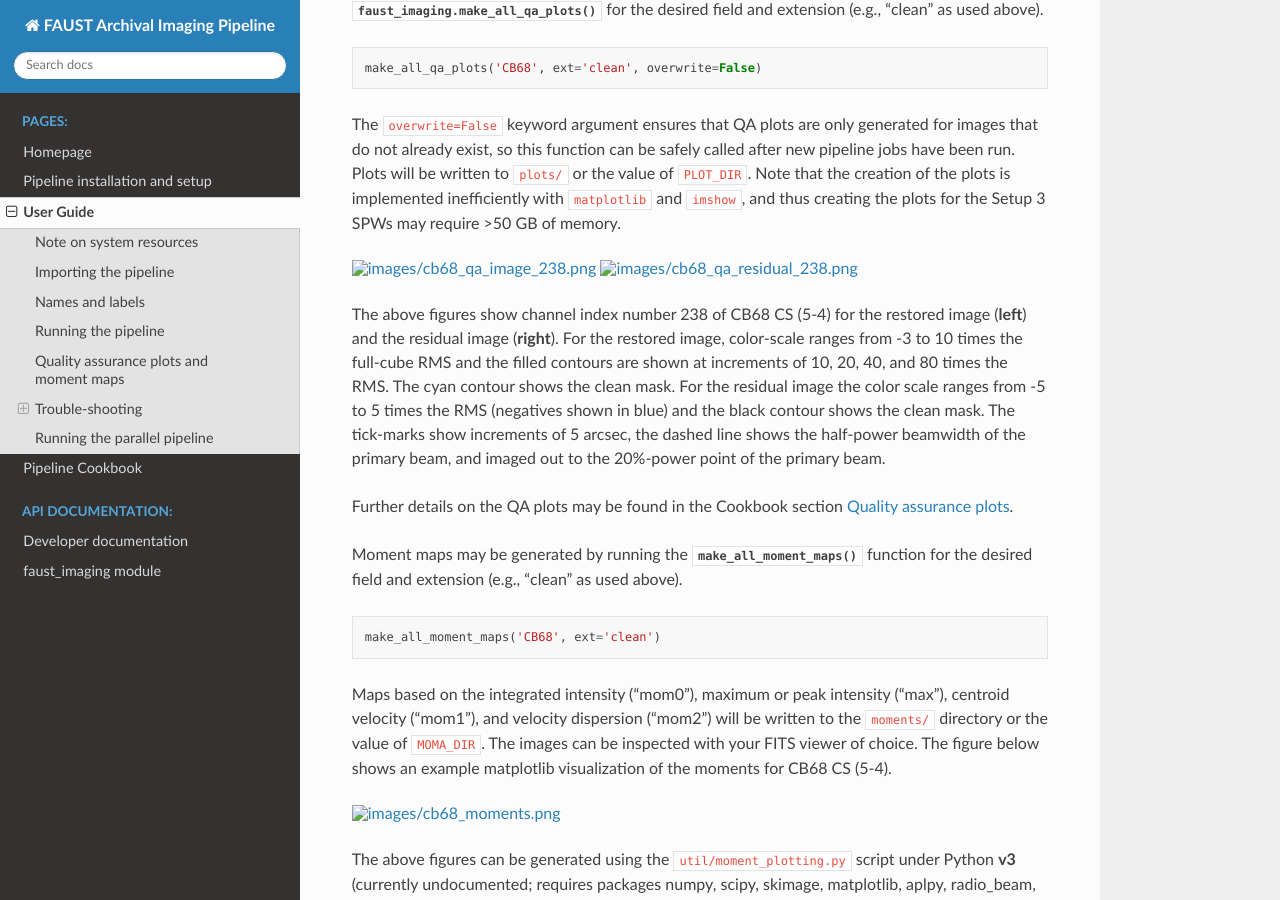
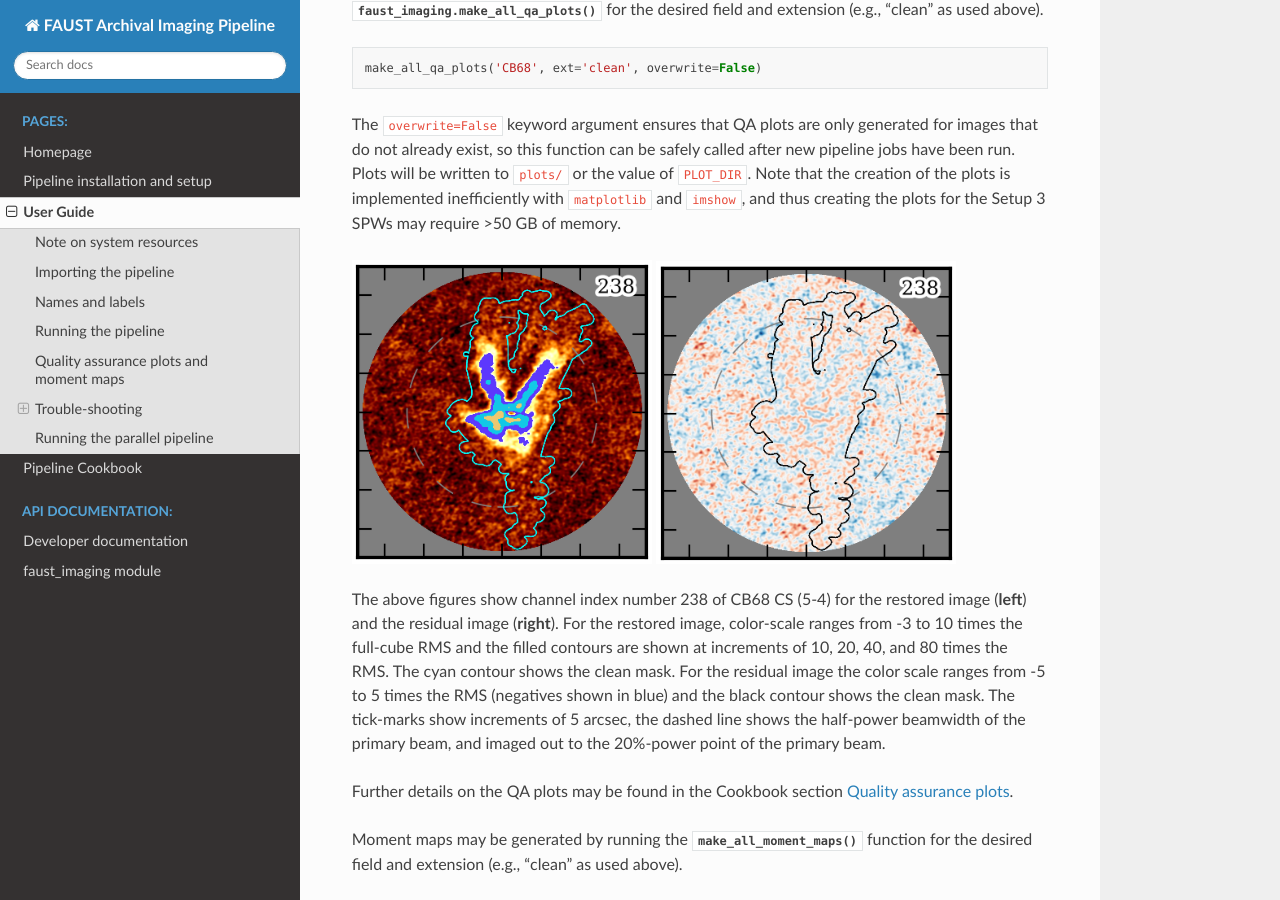
Before and after one commit to autocorr/faust_line_imaging, a Sphinx documentation site: the page built from docs/source/quickstart.rst, in a window 1280 px wide and 900 px high, scrolled down 2594 px. Built offline with Sphinx 7.4.7 and the Read the Docs theme 2.0.0, drawn with Linux system fonts in a browser that asks for light colours.

Commit message:
Fix image paths in docs

```diff
--- a/docs/source/quickstart.rst
+++ b/docs/source/quickstart.rst
@@ -144,10 +144,10 @@ called after new pipeline jobs have been run. Plots will be written to
 implemented inefficiently with ``matplotlib`` and ``imshow``, and thus creating
 the plots for the Setup 3 SPWs may require >50 GB of memory.
 
-.. image:: images/cb68_qa_image_238.png
+.. image:: _images/cb68_qa_image_238.png
    :width: 300
 
-.. image:: images/cb68_qa_residual_238.png
+.. image:: _images/cb68_qa_residual_238.png
    :width: 300
 
 The above figures show channel index number 238 of CB68 CS (5-4) for the
@@ -176,7 +176,7 @@ written to the ``moments/`` directory or the value of ``MOMA_DIR``. The images
 can be inspected with your FITS viewer of choice. The figure below shows an
 example matplotlib visualization of the moments for CB68 CS (5-4).
 
-.. image:: images/cb68_moments.png
+.. figure:: _images/cb68_moments.png
    :width: 640
 
 The above figures can be generated using the ``util/moment_plotting.py`` script
@@ -219,7 +219,7 @@ known to appear in earlier iterations of the pipeline for certain fields.  The
 nature of the auto-multithresh algorithm gives these spurious masks an "amoeba"
 or "algae" like appearance, as can be seen in the following figure:
 
-.. image:: images/amoeba_example.png
+.. figure:: _images/amoeba_example.png
    :width: 400
 
 In some circumstances, all pixels in a channel may be included in the mask.
```
Also changed, not shown: docs/source/_images/amoeba_example.png (added), docs/source/_images/cb68_moments.png (added), docs/source/_images/cb68_qa_image_238.png (added), docs/source/_images/cb68_qa_residual_238.png (added).
